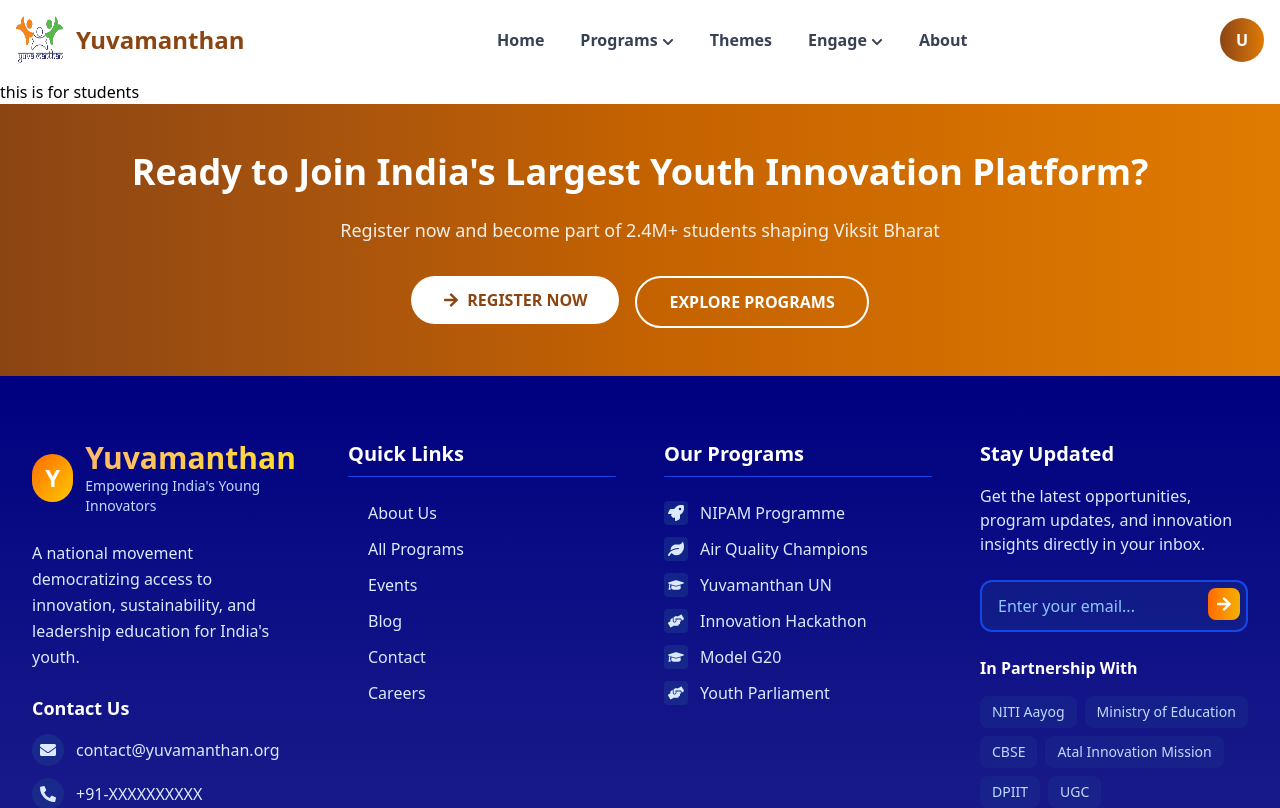
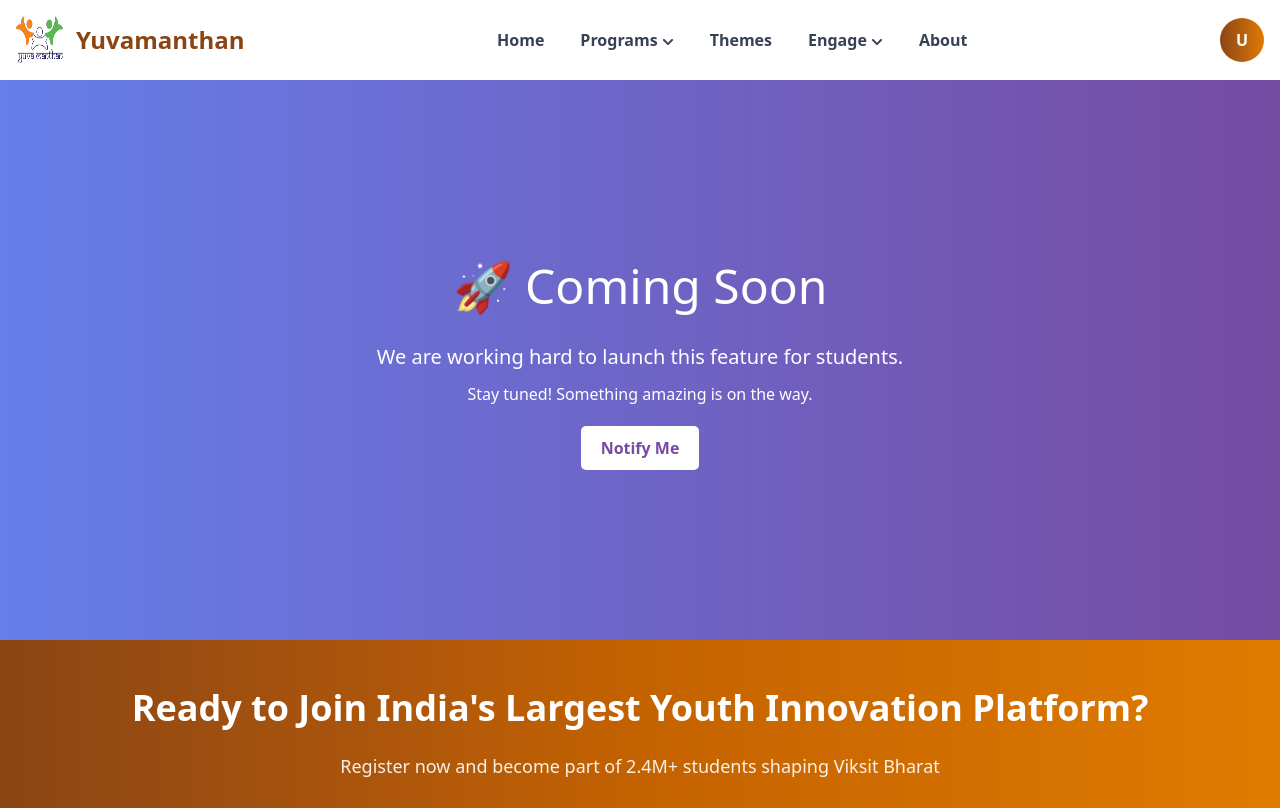
Before and after one commit to PrateekMishraaa/Yuvamanthan, a React app: page /student/dashboard in a window 1280 px wide. Shown: the top 808 px of the page. Built offline with nearby package versions, Linux system fonts and the light colour scheme; sample sign-in values are in the browser's storage; the HTML template or start-up script is replaced by a standard one.

Commit message:
coming soon page

```diff
--- a/src/Dashboard/Student.jsx
+++ b/src/Dashboard/Student.jsx
@@ -4,12 +4,59 @@
 
 const Student = () => {
   return (
-  <>
-  <Navbar/>
-  this is for students
-  <Footer/>
-  </>
+    <>
+      <Navbar />
+
+      <div style={styles.container}>
+        <h1 style={styles.title}>🚀 Coming Soon</h1>
+        <p style={styles.subtitle}>
+          We are working hard to launch this feature for students.
+        </p>
+        <p style={styles.description}>
+          Stay tuned! Something amazing is on the way.
+        </p>
+        <button style={styles.button}>Notify Me</button>
+      </div>
+
+      <Footer />
+    </>
   )
 }
 
+const styles = {
+  container: {
+    minHeight: "70vh",
+    display: "flex",
+    flexDirection: "column",
+    justifyContent: "center",
+    alignItems: "center",
+    textAlign: "center",
+    padding: "20px",
+    background: "linear-gradient(to right, #667eea, #764ba2)",
+    color: "white"
+  },
+  title: {
+    fontSize: "48px",
+    marginBottom: "20px"
+  },
+  subtitle: {
+    fontSize: "20px",
+    marginBottom: "10px"
+  },
+  description: {
+    fontSize: "16px",
+    marginBottom: "20px"
+  },
+  button: {
+    padding: "10px 20px",
+    fontSize: "16px",
+    borderRadius: "5px",
+    border: "none",
+    cursor: "pointer",
+    backgroundColor: "white",
+    color: "#764ba2",
+    fontWeight: "bold"
+  }
+}
+
 export default Student
```
